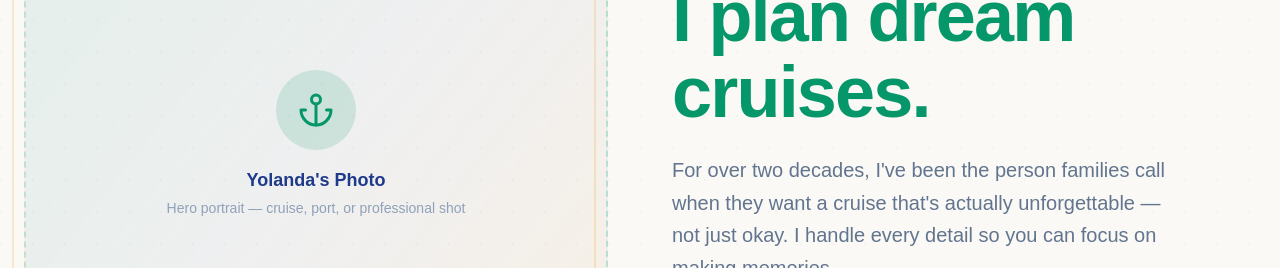
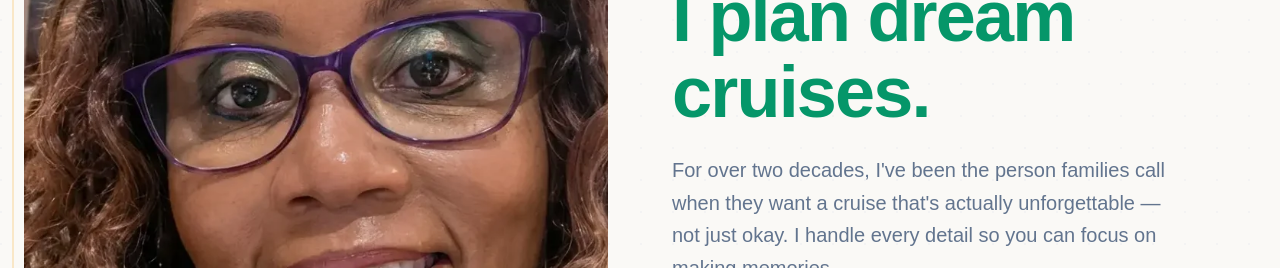
Before and after one commit to mrrickyspanish/travelholics, a Next.js app: page / in a window 1280 px wide. Shown: the part 333-601 px from the top of the page. Built offline with nearby package versions, Linux system fonts and the light colour scheme; no server answers.

Commit message:
Replace placeholder image with actual photo of Yolanda

```diff
--- a/components/hero.tsx
+++ b/components/hero.tsx
@@ -2,6 +2,7 @@
 
 import { motion } from "framer-motion";
 import { Anchor } from "lucide-react";
+import Image from "next/image";
 
 export const Hero = () => {
   const scrollToContact = () => {
@@ -33,28 +34,15 @@ export const Hero = () => {
             <div className="absolute -top-3 -left-3 right-3 bottom-3 border-2 border-[#f59e0b]/20 rounded-[20px] -z-10" />
 
             {/* Main photo container */}
-            <div className="relative aspect-[4/5] rounded-3xl overflow-hidden bg-gradient-to-br from-[#059669]/10 via-[#1e3a8a]/5 to-[#f59e0b]/10 border-2 border-dashed border-[#059669]/20">
-              {/*
-                REPLACE with Yolanda's actual photo:
+            <div className="relative aspect-[4/5] rounded-3xl overflow-hidden">
               <Image
-                  src="/images/yolanda-hero.jpg"
+                src="/images/hero-yolanda.jpg"
                 alt="Yolanda — Certified Cruise Specialist and founder of Travelholics"
                 fill
                 className="object-cover"
                 priority
+                sizes="(max-width: 768px) 100vw, 50vw"
               />
-              */}
-              <div className="absolute inset-0 flex flex-col items-center justify-center text-center p-8">
-                <div className="w-20 h-20 rounded-full bg-[#059669]/15 flex items-center justify-center mb-4">
-                  <Anchor size={36} className="text-[#059669]" />
-                </div>
-                <p className="text-[#1e3a8a] font-bold text-lg mb-1">
-                  Yolanda&apos;s Photo
-                </p>
-                <p className="text-slate-400 text-sm">
-                  Hero portrait — cruise, port, or professional shot
-                </p>
-              </div>
             </div>
 
             {/* Floating years badge */}
@@ -65,9 +53,7 @@ export const Hero = () => {
               className="absolute -bottom-4 -right-4 lg:-right-6 bg-[#059669] text-white rounded-2xl px-5 py-3 shadow-xl shadow-emerald-900/30"
             >
               <p className="text-3xl font-extrabold leading-none">20+</p>
-              <p className="text-xs text-emerald-100 mt-0.5">
-                Years at Sea
-              </p>
+              <p className="text-xs text-emerald-100 mt-0.5">Years at Sea</p>
             </motion.div>
           </motion.div>
 
```
Lines whose indentation alone changed are shown as unchanged.
